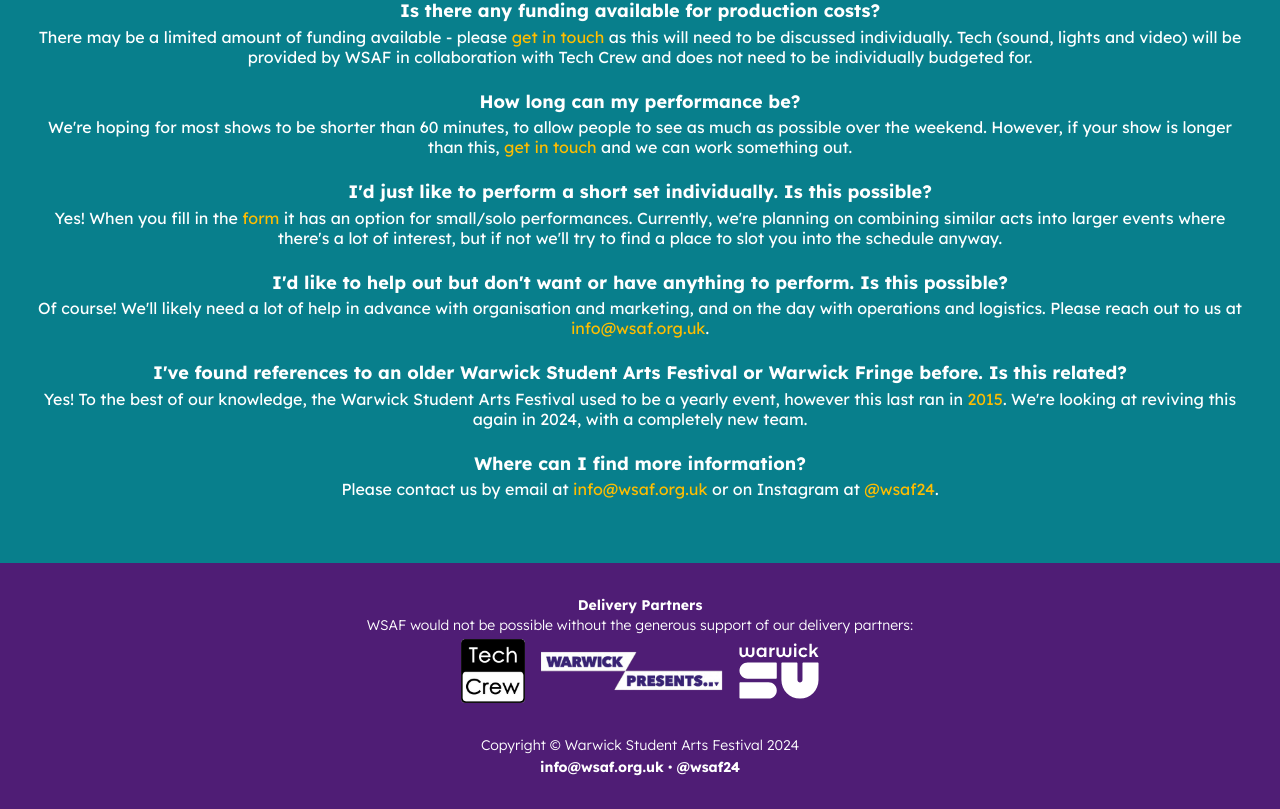
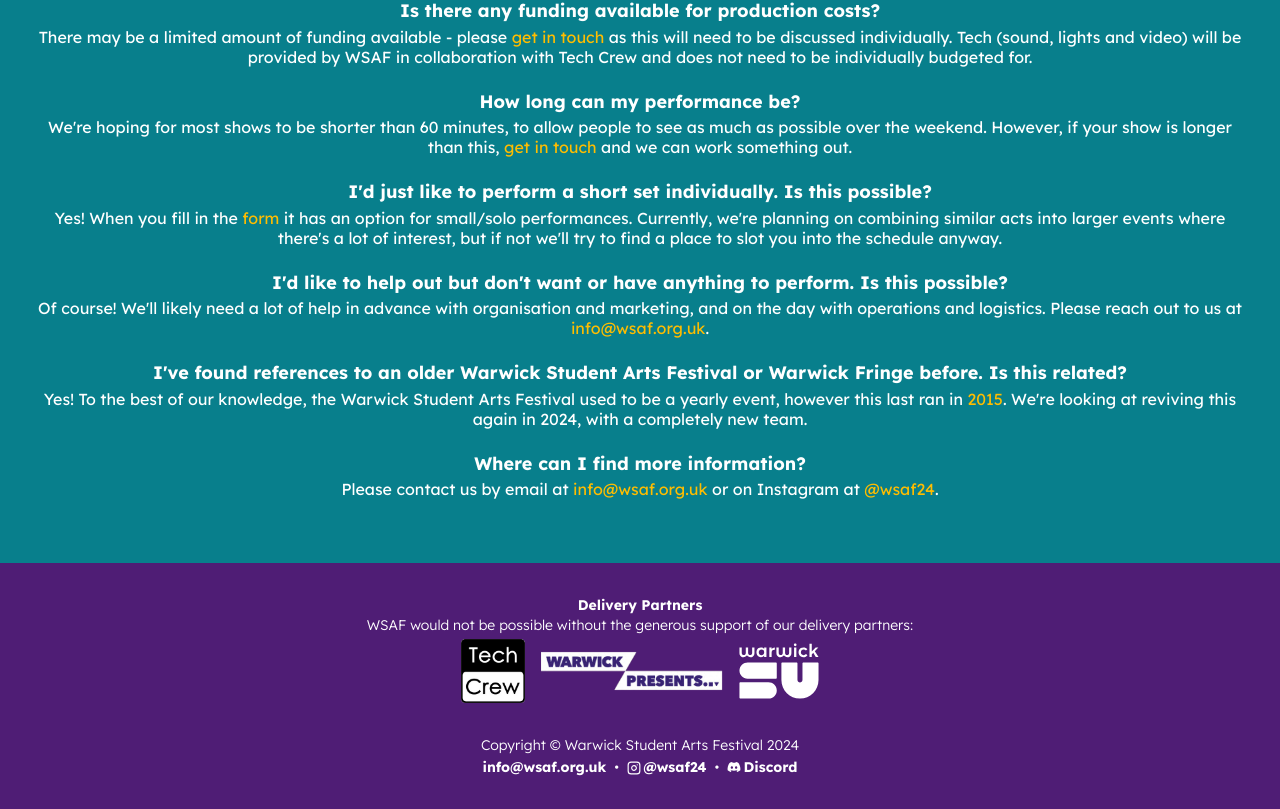
Before and after one commit to WarwickStudentArtsFestival/WSAF24-Website, a Next.js app: page / in a window 1280 px wide. Shown: the part 2483-3292 px from the top of the page. Built offline with nearby package versions, Linux system fonts and the light colour scheme.

Commit message:
:sparkles: Add Discord to footer

```diff
--- a/src/app/components/footer.tsx
+++ b/src/app/components/footer.tsx
@@ -2,6 +2,8 @@ import Image from 'next/image';
 import warwickTechCrewLogo from '@/assets/organisations/warwick-tech-crew.png';
 import warwickSuLogo from '@/assets/organisations/warwick-su.svg';
 import warwickPresentsLogo from '@/assets/organisations/warwick-presents.png';
+import { FiInstagram } from 'react-icons/fi';
+import { FaDiscord } from 'react-icons/fa';
 
 export default function Footer() {
   return (
@@ -43,13 +45,27 @@ export default function Footer() {
         Copyright © Warwick Student Arts Festival 2024
       </p>
 
-      <p className="font-bold mt-0.5">
+      <p className="font-bold mt-0.5 flex gap-2 justify-center">
         <a href="mailto:info@wsaf.org.uk" target="_blank">
           info@wsaf.org.uk
         </a>
-        <span className="font-light"> • </span>
-        <a href="https://www.instagram.com/wsaf24/" target="_blank">
+        <span className="font-light">•</span>
+        <a
+          href="https://www.instagram.com/wsaf24/"
+          target="_blank"
+          className="flex items-center justify-center"
+        >
+          <FiInstagram className="inline mr-0.5 mt-0.5" />
           @wsaf24
+        </a>
+        <span className="font-light">•</span>
+        <a
+          href="https://discord.gg/TuFwJX4GKM"
+          target="_blank"
+          className="flex items-center justify-center"
+        >
+          <FaDiscord className="inline mr-0.5" />
+          Discord
         </a>
       </p>
     </footer>
```
